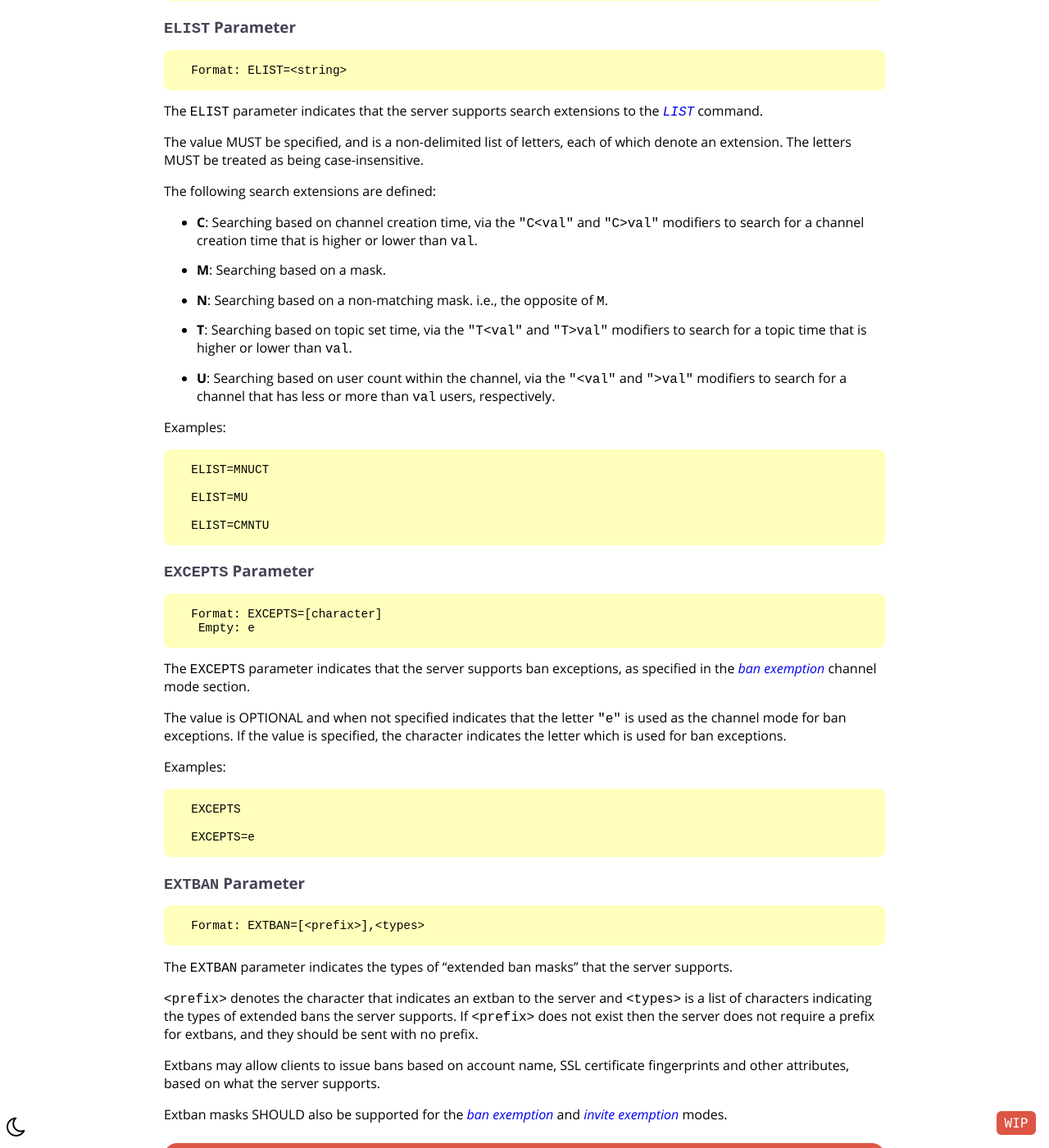
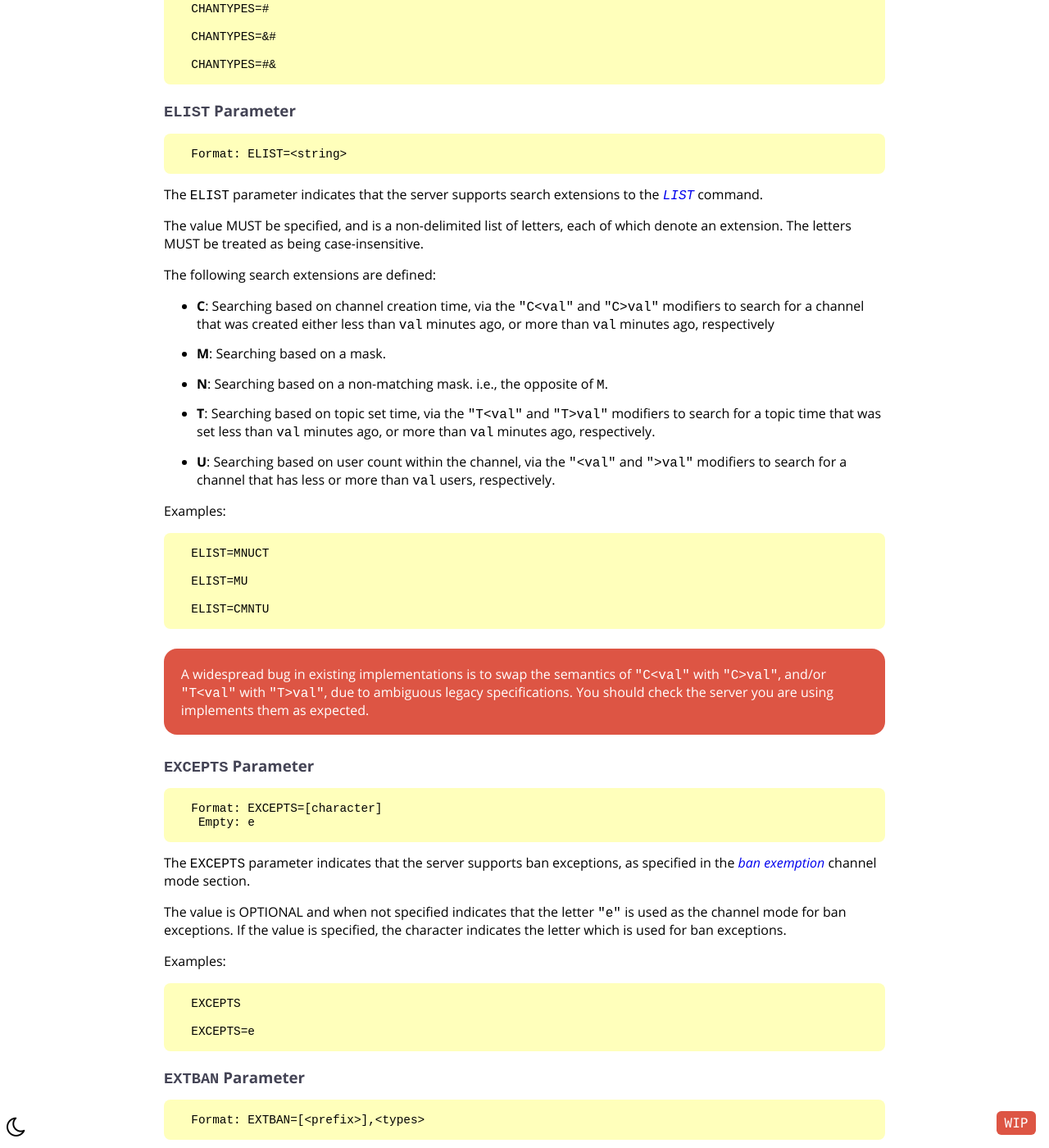
Before and after one commit to ircdocs/modern-irc, a Jekyll site: the page built from index.md, in a window 1280 px wide and 1400 px high, scrolled down 87645 px. Shown: the whole window at 82% size. Built offline with Jekyll 4.4.1, drawn with Linux system fonts in a browser that asks for light colours; the table of contents is made by our own code; some of the changed text lies outside the part shown.

Commit message:
Clarify ELIST C and T (#171)
The phrasing before this commit was an attempt at clarifying
https://datatracker.ietf.org/doc/html/draft-hardy-irc-isupport-00#section-4.8
which was very ambiguous (didn't even mention minutes or being a time
delta...).

This matches the behavior of Solanum/Charybdis, InspIRCd, and ircu2 (and
Plexus4/Hybrid on `T` only).

The "widespread bug" is in UnrealIRCd (and Plexus4/Hybrid on `C` only).

```diff
--- a/_includes/messages/channel.md
+++ b/_includes/messages/channel.md
@@ -177,6 +177,12 @@ Command Examples:
       LIST >3                         ; Command to list all channels with
                                       more than three users.
 
+      LIST C>60                       ; Command to list all channels with
+                                      created at least 60 minutes ago
+
+      LIST T<60                       ; Command to list all channels with
+                                      a topic changed within the last 60 minutes
+
 ### INVITE message
 
          Command: INVITE
--- a/_includes/modern-appendix.md
+++ b/_includes/modern-appendix.md
@@ -1220,10 +1220,10 @@ The value MUST be specified, and is a non-delimited list of letters, each of whi
 
 The following search extensions are defined:
 
-* **C**: Searching based on channel creation time, via the `"C<val"` and `"C>val"` modifiers to search for a channel creation time that is higher or lower than `val`.
+* **C**: Searching based on channel creation time, via the `"C<val"` and `"C>val"` modifiers to search for a channel that was created either less than `val` minutes ago, or more than `val` minutes ago, respectively
 * **M**: Searching based on a mask.
 * **N**: Searching based on a non-matching mask. i.e., the opposite of `M`.
-* **T**: Searching based on topic set time, via the `"T<val"` and `"T>val"` modifiers to search for a topic time that is higher or lower than `val`.
+* **T**: Searching based on topic set time, via the `"T<val"` and `"T>val"` modifiers to search for a topic time that was set less than `val` minutes ago, or more than `val` minutes ago, respectively.
 * **U**: Searching based on user count within the channel, via the `"<val"` and `">val"` modifiers to search for a channel that has less or more than `val` users, respectively.
 
 Examples:
@@ -1233,6 +1233,11 @@ Examples:
       ELIST=MU
 
       ELIST=CMNTU
+
+<div class="warning">
+    <p>A widespread bug in existing implementations is to swap the semantics of <code>"C<val"</code> with <code>"C>val"</code>, and/or <code>"T<val"</code> with <code>"T>val"</code>, due to ambiguous legacy specifications. You should check the server you are using implements them as expected.</p>
+</div>
+
 
 {% isupportheader EXCEPTS %}
 
```
